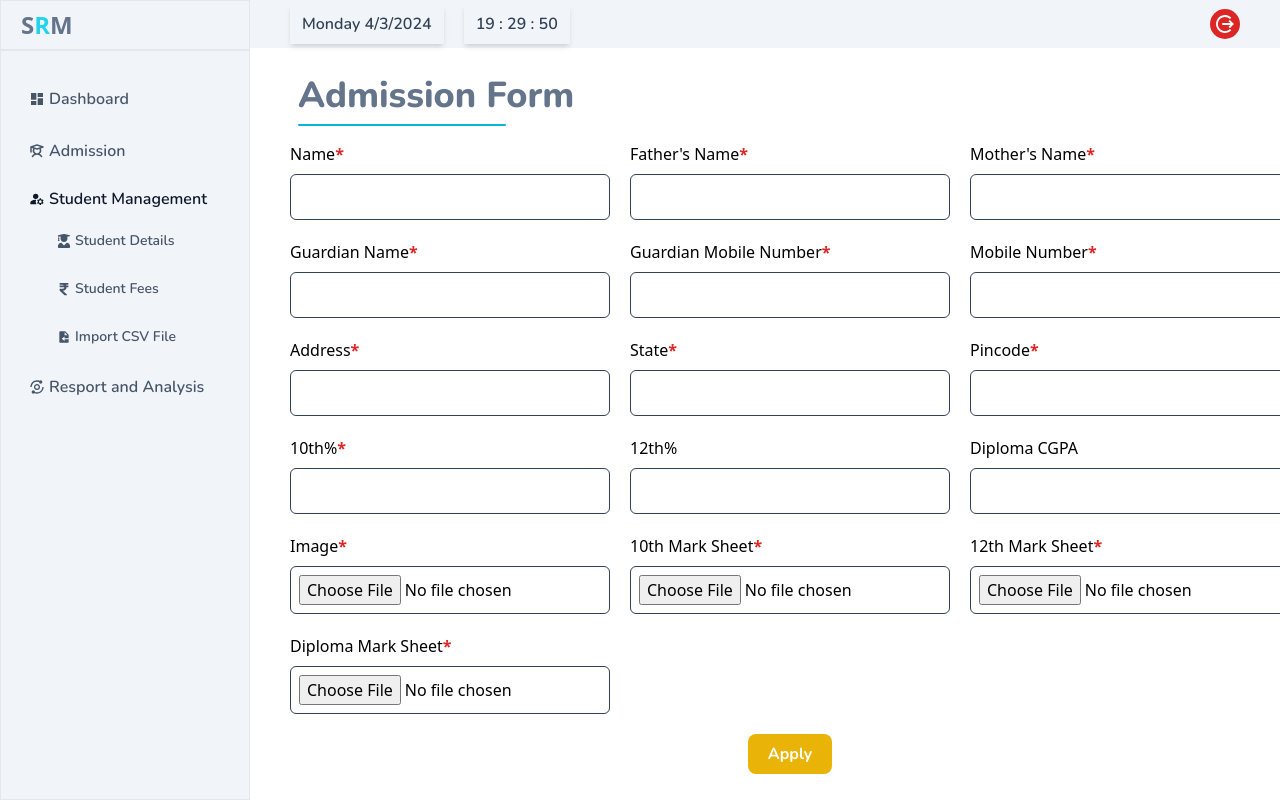
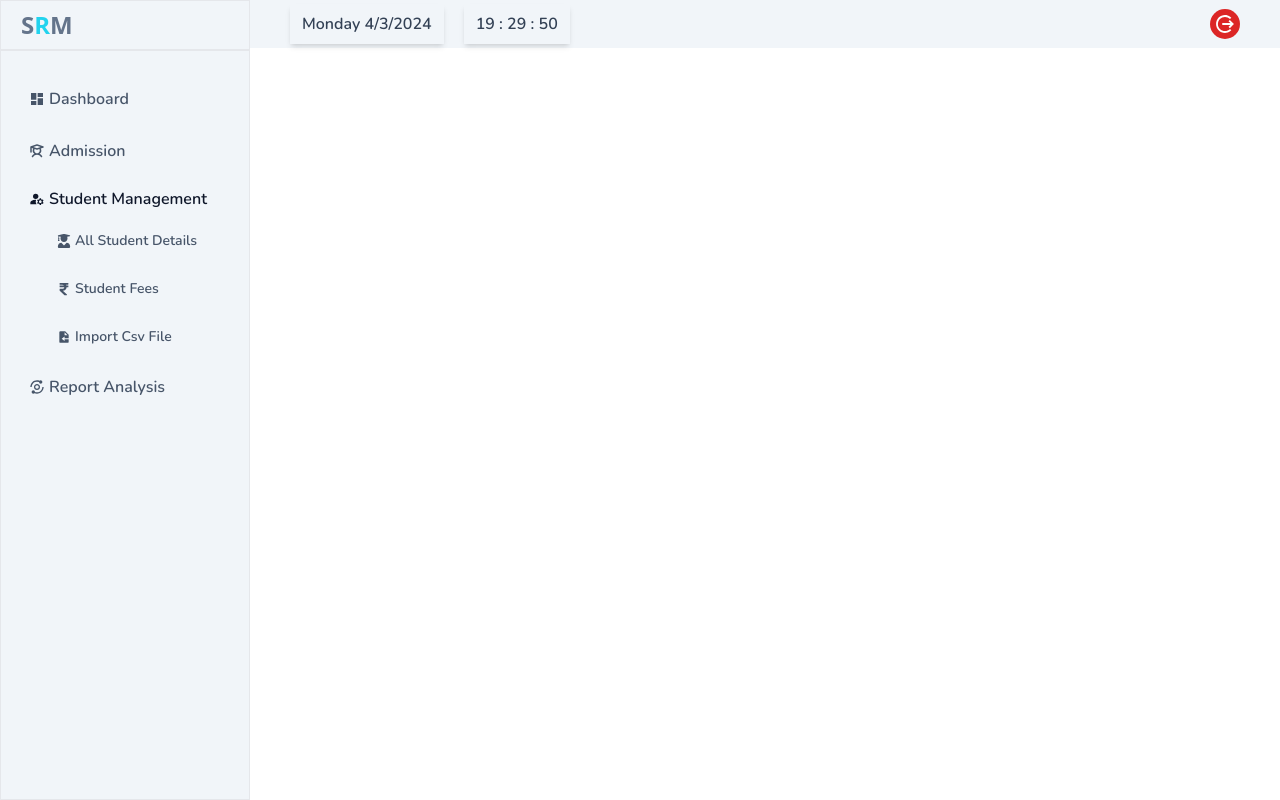
Before and after one commit to friendly-fly/SRM-frontend, a React (Vite) app: page /dashboard/admission-form in a window 1280 px wide. Built offline with nearby package versions, Linux system fonts and the light colour scheme.

Commit message:
refac: sidebar and dashboard navlink and its content

```diff
--- a/src/components/Sidebar.jsx
+++ b/src/components/Sidebar.jsx
@@ -1,15 +1,46 @@
-import React, { useState } from "react";
+import React, { useEffect, useLayoutEffect, useState } from "react";
 import { MdDashboard } from "react-icons/md";
 import { PiStudentBold } from "react-icons/pi";
 import { MdManageAccounts } from "react-icons/md";
 import { BiAnalyse } from "react-icons/bi";
 import { FaUserGraduate } from "react-icons/fa";
 import { FaRupeeSign } from "react-icons/fa";
-import { Link } from "react-router-dom";
+import { Link, useLocation } from "react-router-dom";
 import { BiSolidFileImport } from "react-icons/bi";
 
 const Sidebar = () => {
+  const { pathname } = useLocation();
   const [menu, setMenu] = useState("dashboard");
+
+  useEffect(() => {
+    const activeNav = convertPathNameToOriginalName(pathname);
+    setMenu(activeNav);
+  }, [pathname]);
+
+  const convertPathNameToOriginalName = (pathname) => {
+    let navName = pathname.split(/[\/-]/);
+
+    const convertFirstCharCapital = (str) => {
+      const firstChar = str.charAt(0).toUpperCase();
+      const restOfString = str.slice(1);
+      const capitalizedStr = firstChar + restOfString;
+      return capitalizedStr;
+    };
+
+    if (navName.length === 2) {
+      return convertFirstCharCapital(navName[1]);
+    } else {
+      let temp = "";
+      for (let i = 2; i < navName.length - 1; i++) {
+        temp += convertFirstCharCapital(navName[i]) + " ";
+      }
+
+      temp += convertFirstCharCapital(navName[navName.length - 1]);
+
+      return temp;
+    }
+  };
+
   return (
     <div className="w-[250px] border h-screen bg-slate-100">
       <p className="text-2xl font-bold text-slate-500 px-5 py-2  border-b-2">
@@ -25,7 +56,7 @@ const Sidebar = () => {
           label={"Dashboard"}
         />
         <LinkContainer
-          to={"/dashboard/admission-form"}
+          to={"/dashboard/admission"}
           menu={menu}
           setMenu={setMenu}
           IconName={PiStudentBold}
@@ -43,11 +74,11 @@ const Sidebar = () => {
 
         <div className="pl-7 text-sm">
           <LinkContainer
-            to={"/dashboard/all-students-details"}
+            to={"/dashboard/all-student-details"}
             menu={menu}
             setMenu={setMenu}
             IconName={FaUserGraduate}
-            label={"Student Details"}
+            label={"All Student Details"}
           />
 
           <LinkContainer
@@ -58,11 +89,11 @@ const Sidebar = () => {
             label={"Student Fees"}
           />
           <LinkContainer
-            to={"/dashboard/import-students-using-csv"}
+            to={"/dashboard/import-csv-file"}
             menu={menu}
             setMenu={setMenu}
             IconName={BiSolidFileImport}
-            label={"Import CSV File"}
+            label={"Import Csv File"}
           />
         </div>
 
@@ -71,7 +102,7 @@ const Sidebar = () => {
           menu={menu}
           setMenu={setMenu}
           IconName={BiAnalyse}
-          label={"Resport and Analysis"}
+          label={"Report Analysis"}
         />
       </div>
     </div>
@@ -87,7 +118,7 @@ const LinkContainer = ({ to, menu, setMenu, IconName, label }) => {
       className={`${
         menu === label && "text-blue-800 bg-green-400"
       } pr-5 pl-1 py-1 rounded-md  inline-block cursor-pointer mb-5`}
-      onClick={() => setMenu(label)}
+      // onClick={() => setMenu(label)}
     >
       <span className="flex items-center gap-1">
         <IconName /> {label}
--- a/src/pages/dashboard/Dashboard.jsx
+++ b/src/pages/dashboard/Dashboard.jsx
@@ -36,16 +36,16 @@ const Content = () => {
       </div>
       <Routes>
         <Route path="/" element={<DashboardContent />} />
-        <Route path="/admission-form" element={<AdmissionForm />} />
+        <Route path="/admission" element={<AdmissionForm />} />
         <Route path="/student-details" element={<StudentDetails />} />
         <Route path="/students-list" element={<StudentsList />} />
         <Route path="/student-fees" element={<StudentFeePayment />} />
         <Route
-          path="/import-students-using-csv"
+          path="/import-Csv-file"
           element={<ImportStudentsDetailsUsingCSV />}
         />
 
-        <Route path="/all-students-details" element={<AllStudentsList />} />
+        <Route path="/all-student-details" element={<AllStudentsList />} />
       </Routes>
     </div>
   );
```
